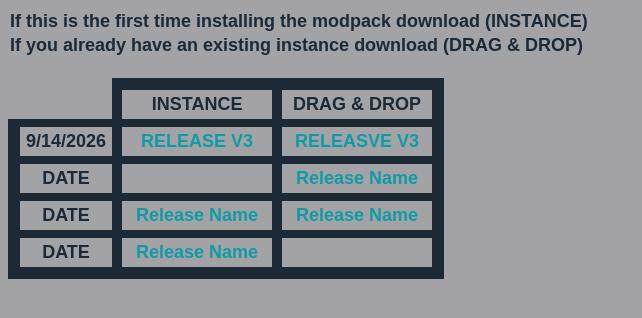
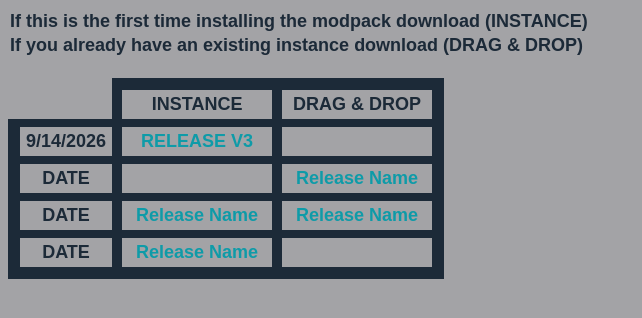
Before and after one commit to ieatcrayons05/thecraftmodded, a plain HTML site: page index.html in a window 1280 px wide. Shown: the part 48-366 px from the top of the page, without its empty margins (0-642 px from the left). Drawn offline with Linux system fonts and the light colour scheme.

Commit message:
Update index.html

```diff
--- a/index.html
+++ b/index.html
@@ -105,7 +105,7 @@
     <!-- ===== RELEASES: one line per release, newest on top =====
          Each line needs exactly 3 cells: date, instance, drag & drop.
          No file for a column? Use  <span class="blank"></span>  instead of the link. -->
-    <span class="date">9/14/2026</span>  <a class="download" href="https://github.com/ieatcrayons05/thecraftmodded/releases/download/V3/RELEASE-V3-INSTANCE.zip">RELEASE V3</a>  <a class="download" href="#">RELEASVE V3</a>
+    <span class="date">9/14/2026</span>  <a class="download" href="https://github.com/ieatcrayons05/thecraftmodded/releases/download/V3/RELEASE-V3-INSTANCE.zip">RELEASE V3</a>  <span class="blank"></span>
     <span class="date">DATE</span>  <span class="blank"></span>                  <a class="download" href="#">Release Name</a>
     <span class="date">DATE</span>  <a class="download" href="#">Release Name</a>  <a class="download" href="#">Release Name</a>
     <span class="date">DATE</span>  <a class="download" href="#">Release Name</a>  <span class="blank"></span>
```
